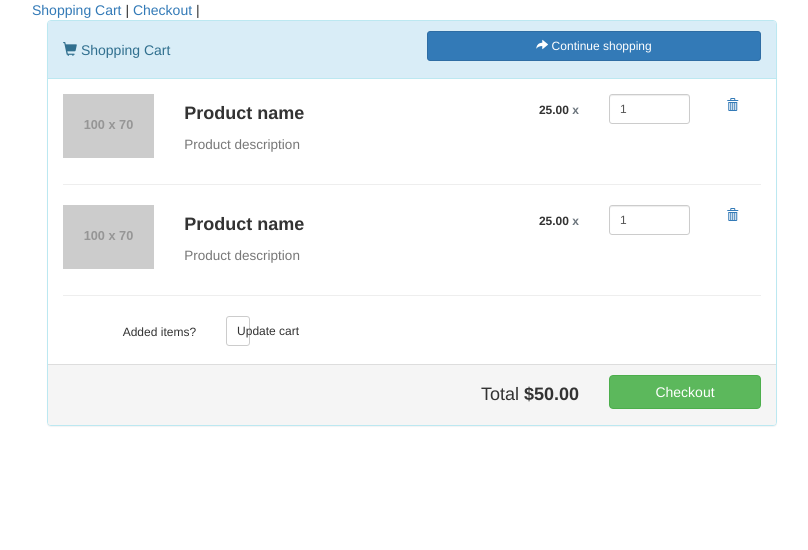
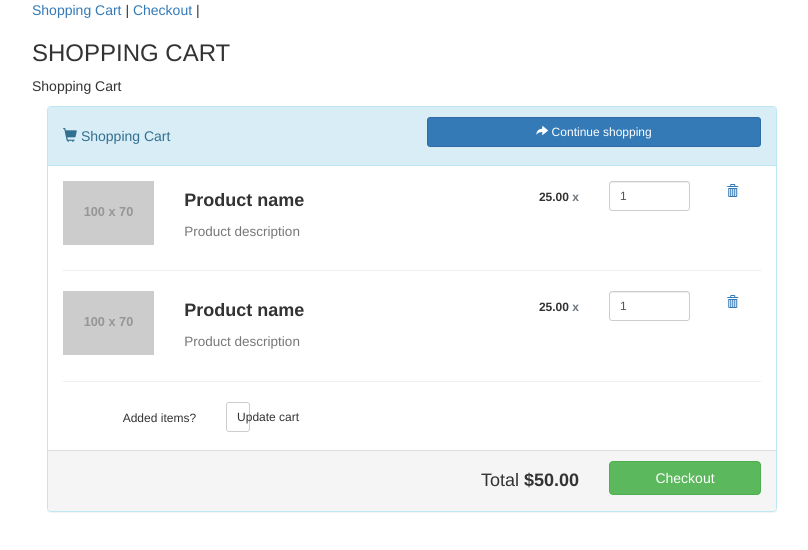
Before and after one commit to atculpepper/angularShoppingCart, an Angular app in the folder angular-shopping-router/: page /shopping-cart in a window 1280 px wide. Shown: the top 550 px of the page, without its empty margins (53-861 px from the left). Built offline with nearby package versions, Linux system fonts and the light colour scheme.

Commit message:
update to span value in checkout component -- need to incorporate data binding

```diff
--- a/angular-shopping-router/src/app/checkout/checkout.component.html
+++ b/angular-shopping-router/src/app/checkout/checkout.component.html
@@ -92,9 +92,9 @@
       </div>
       <ul class="nav nav-pills nav-stacked">
         <li class="active">
-          <a href="#"
+          <a href=""
             ><span class="badge pull-right"
-              ><span class="glyphicon glyphicon-usd"></span>4200</span
+              ><span class="glyphicon glyphicon-usd"></span>{{ total }}</span
             >
             Final Payment</a
           >
--- a/angular-shopping-router/src/app/shopping-cart/shopping-cart.component.html
+++ b/angular-shopping-router/src/app/shopping-cart/shopping-cart.component.html
@@ -3,6 +3,10 @@
   rel="stylesheet"
   id="bootstrap-css"
 />
+
+<h3>SHOPPING CART</h3>
+<p>Shopping Cart</p>
+
 <script src="//netdna.bootstrapcdn.com/bootstrap/3.0.3/js/bootstrap.min.js"></script>
 <script src="//code.jquery.com/jquery-1.11.1.min.js"></script>
 <!-- <router-outlet></router-outlet> -->
```
